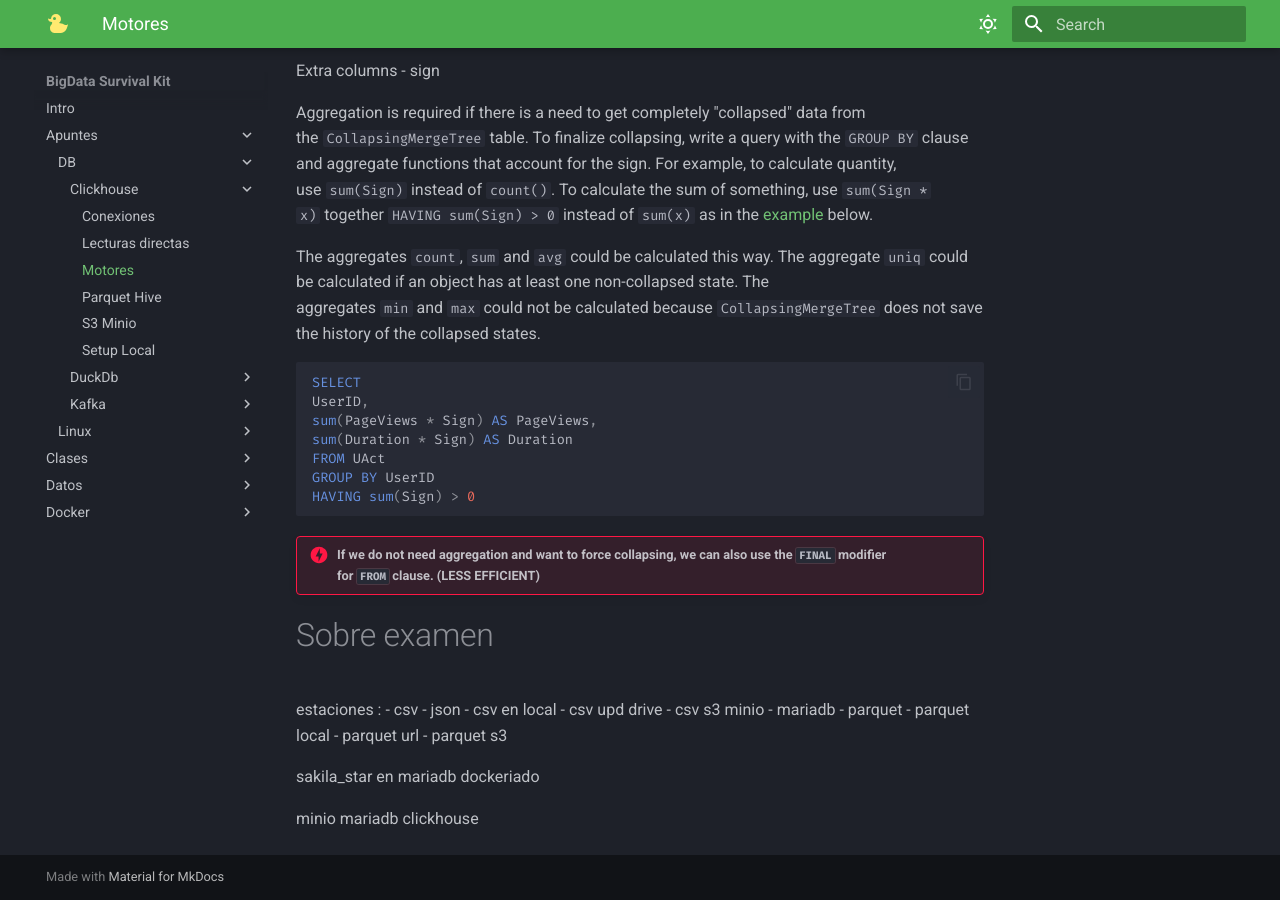
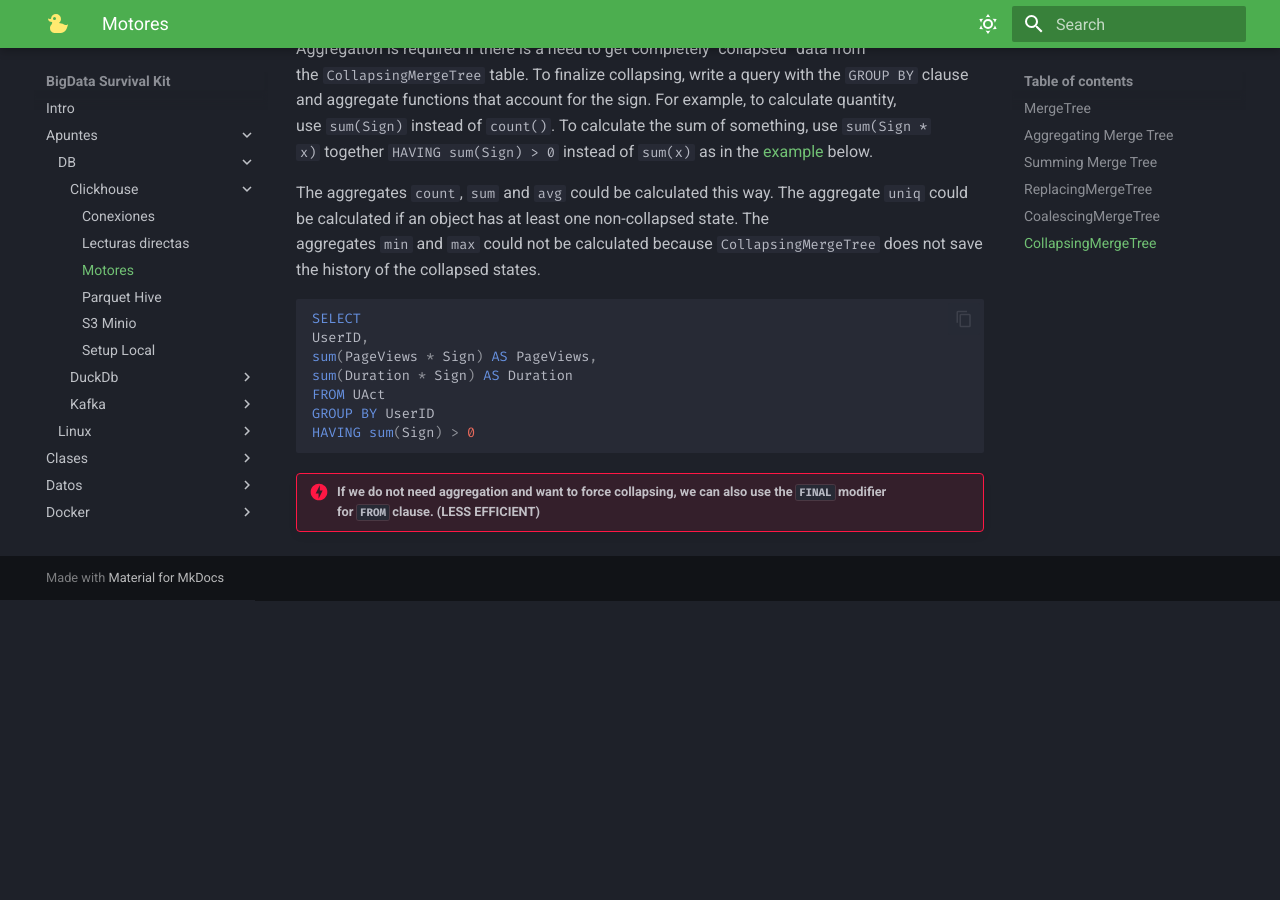
Before and after one commit to alejandroFili/BigData-SurvivalKit, an MkDocs documentation site: the page built from docs/Apuntes/DB/Clickhouse/Motores.md, in a window 1280 px wide and 900 px high, scrolled down 3230 px. Built offline with MkDocs 1.6.1 and Material for MkDocs 9.7.7, drawn with Linux system fonts in a browser that asks for light colours; after the commit the page ends 3830 px from its top, so only the background shows below that.

Commit message:
Try Headers

````diff
--- a/docs/Apuntes/DB/Clickhouse/Motores.md
+++ b/docs/Apuntes/DB/Clickhouse/Motores.md
@@ -1,7 +1,7 @@
 # Motores
-# MergeTree
+## MergeTree
 
-# Aggregating Merge Tree
+## Aggregating Merge Tree
 
 https://clickhouse.com/docs/engines/table-engines/mergetree-family/aggregatingmergetree
 
@@ -34,7 +34,7 @@
 >GROUP BY EventDate, EventID;
 >```
 
-# Summing Merge Tree
+## Summing Merge Tree
 
 https://clickhouse.com/docs/engines/table-engines/mergetree-family/summingmergetree
 
@@ -61,7 +61,7 @@
 OPTIMIZE TABLE nested_sum FINAL; -- emulate merge
 ```
 
-# ReplacingMergeTree
+## ReplacingMergeTree
 
 https://clickhouse.com/docs/engines/table-engines/mergetree-family/replacingmergetree
 
@@ -99,7 +99,7 @@
 FINAL
 ```
 
-# CoalescingMergeTree
+## CoalescingMergeTree
 
 !!! danger " Replaces NULL "
 
@@ -107,7 +107,7 @@
 
 !!! danger " Using the `FINAL` modifier forces ClickHouse to apply merge logic at query time, ensuring you get the correct, coalesced "latest" value for each column. This is the safest and most accurate method when querying from a CoalescingMergeTree table. "
 
-# CollapsingMergeTree
+## CollapsingMergeTree
 
 https://clickhouse.com/docs/engines/table-engines/mergetree-family/collapsingmergetree
 
@@ -131,25 +131,3 @@
 ```
 
 !!! danger " If we do not need aggregation and want to force collapsing, we can also use the `FINAL` modifier for `FROM` clause. (LESS EFFICIENT) "
-
-
-
-# Sobre examen
-
-estaciones :
-- csv
-- json
-- csv en local
-- csv upd drive
-- csv s3 minio
-- mariadb
-- parquet
-- parquet local
-- parquet url
-- parquet s3
-
-sakila_star en mariadb dockeriado
-
-minio
-mariadb
-clickhouse
````
Also changed, not shown: docs/Apuntes/DB/Kafka/01_Links_Interesantes.md (added, +4 -0 lines), docs/Apuntes/DB/Kafka/02_Conexiones/FilePulse/FilePulse.txt (renamed from docs/Apuntes/DB/Kafka/Conexiones/FilePulse/FilePulse.txt), docs/Apuntes/DB/Kafka/02_Conexiones/FilePulse/MusitecaComentado.md (renamed from docs/Apuntes/DB/Kafka/Conexiones/FilePulse/MusitecaComentado.md), docs/Apuntes/DB/Kafka/02_Conexiones/FilePulse/OfficialForo.md (renamed from docs/Apuntes/DB/Kafka/Conexiones/FilePulse/OfficialForo.md), docs/Apuntes/DB/Kafka/02_Conexiones/JDBC/01_Source/01_EjemploComentado.md (renamed from docs/Apuntes/DB/Kafka/Conexiones/JDBC/01_Source/01_EjemploComentado.md), docs/Apuntes/DB/Kafka/02_Conexiones/JDBC/01_Source/02_NullKey.md (renamed from docs/Apuntes/DB/Kafka/Conexiones/JDBC/01_Source/02_NullKey.md), docs/Apuntes/DB/Kafka/02_Conexiones/JDBC/01_Source/03_Key_NotSchema.md (renamed from docs/Apuntes/DB/Kafka/Conexiones/JDBC/01_Source/03_Key_NotSchema.md), docs/Apuntes/DB/Kafka/02_Conexiones/JDBC/01_Source/04_Key_Schema.md (renamed from docs/Apuntes/DB/Kafka/Conexiones/JDBC/01_Source/04_Key_Schema.md), docs/Apuntes/DB/Kafka/02_Conexiones/JDBC/02_Sink/ej1Comentado.md (renamed from docs/Apuntes/DB/Kafka/Conexiones/JDBC/02_Sink/ej1Comentado.md), docs/Apuntes/DB/Kafka/02_Conexiones/JDBC/02_Sink/ej2Comentado.md (renamed from docs/Apuntes/DB/Kafka/Conexiones/JDBC/02_Sink/ej2Comentado.md).
